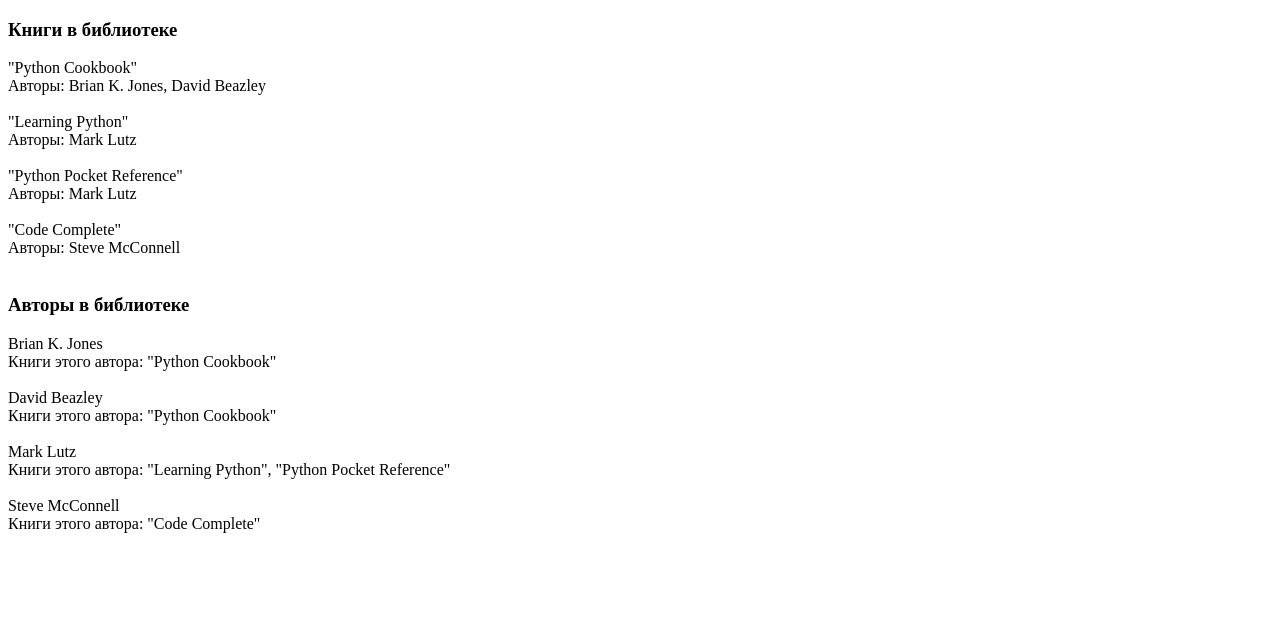
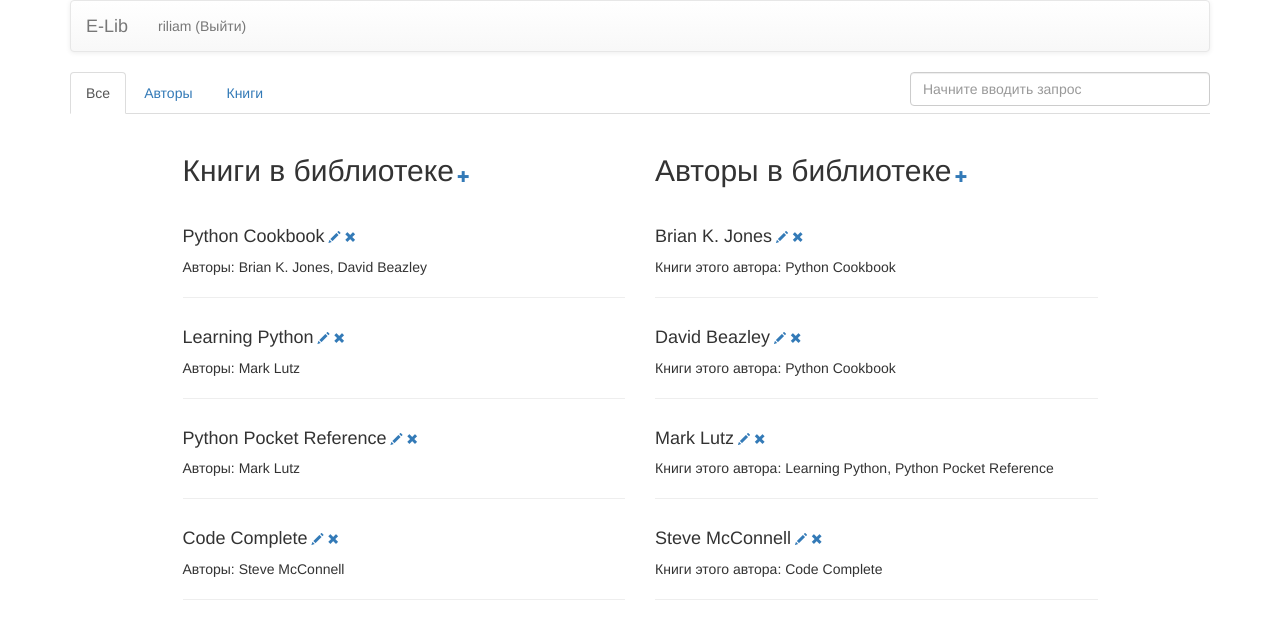
Before and after one commit to Riliam/elib, a Flask app: page / in a window 1280 px wide. Shown: the top 639 px of the page. Run offline with Flask 2, Linux system fonts and the light colour scheme; data comes from the database, SQL or seed files in the repository; some libraries are stand-ins or nearby versions.

Commit message:
Instant search

```diff
--- a/app.py
+++ b/app.py
@@ -1,6 +1,7 @@
-from flask import Flask, render_template
+from flask import Flask, render_template, request, jsonify
 from database import db_session
 from models import Book, Author
+
 
 DEBUG = True
 
@@ -15,9 +16,23 @@ def index():
     return render_template("index.html", books=books, authors=authors)
 
 
+@app.route("/_search")
+def search():
+    query = request.args.get("search_query")
+
+    sql_query = "%{}%".format(query)
+    books = Book.query.filter(Book.title.like(sql_query))
+    authors = Author.query.filter(Author.name.like(sql_query))
+
+    books_markup = render_template("__books.html", books=books)
+    authors_markup = render_template("__authors.html", authors=authors)
+
+    return jsonify(books_markup=books_markup, authors_markup=authors_markup)
+
+
 @app.teardown_appcontext
 def shutdown_session(exception=None):
     db_session.remove()
 
 if __name__ == '__main__':
-    app.run()
+    app.run(host='0.0.0.0')
--- a/models.py
+++ b/models.py
@@ -36,4 +36,4 @@ class Author(Base):
         return "id: {}, title: {}".format(self.id, self.name)
 
     def get_booktitles_list(self):
-        return map(lambda b: "\"{}\"".format(b.title), self.books)
+        return map(lambda b: "{}".format(b.title), self.books)
--- a/static/script.js
+++ b/static/script.js
@@ -1,4 +1,25 @@
 $(document).ready(function() {
+
+  $("#id-search").on("keyup", function() {
+    var search_query = $(this).val();
+    $.ajax({
+      type: "GET",
+      url: "/_search",
+      data: {search_query: search_query},
+      success: function(response){
+        $("#id-enumerate-books").html(response.books_markup);
+        $("#id-enumerate-authors").html(response.authors_markup);
+      },
+      error: function(response){
+        alert("Search error");
+      }
+    });
+  });
+
+
+
+
+
   $("#id-toggle-books-entries").on("click", function() {
 
     $("#id-list-books-entries").removeClass("hidden col-md-offset-3").addClass("col-md-offset-3");
--- a/templates/__authors.html
+++ b/templates/__authors.html
@@ -1,11 +1,13 @@
 {% for author in authors %}
 <div>
-  <div>
-    {{author.name}}
-  </div>
-  <div>
-    Книги этого автора: {{author.get_booktitles_list()|join(', ')}}
-  </div>
+  <h4 class="inline-header"> {{author.name}} </h4>
+  <small><a href="#"><span class="glyphicon glyphicon-pencil" aria-hidden="true"></span></a></small>
+  <small><a href="#"><span class="glyphicon glyphicon-remove" aria-hidden="true"></span></a></small>
+  <p>
+    Книги этого автора:
+    {{ author.get_booktitles_list()|join(', ') }}
+
+  </p>
 </div>
-<br>
+<hr>
 {% endfor %}
--- a/templates/__books.html
+++ b/templates/__books.html
@@ -1,11 +1,11 @@
 {% for book in books %}
 <div>
-  <div>
-    "{{book.title}}"
-  </div>
-  <div>
+  <h4 class="inline-header"> {{book.title}} </h4>
+  <small><a href="#"><span class="glyphicon glyphicon-pencil" aria-hidden="true"></span></a></small>
+  <small><a href="#"><span class="glyphicon glyphicon-remove" aria-hidden="true"></span></a></small>
+  <p>
     Авторы: {{book.get_authornames_list()|join(', ')}}
-  </div>
+  </p>
 </div>
-<br>
+<hr>
 {% endfor %}
--- /dev/null
+++ b/templates/__header.html
@@ -0,0 +1,13 @@
+<nav class="navbar navbar-default" role="navigation">
+  <div class="container">
+    <div class="navbar-header">
+      <a class="navbar-brand" href="/">
+        <span>E-Lib</span>
+      </a>
+    </div>
+    <p class="navbar-text navbar-left">
+      riliam
+      (<a href="#" class="navbar-link">Выйти</a>)
+    </p>
+  </div>
+</nav>
--- /dev/null
+++ b/templates/__nav.html
@@ -0,0 +1,14 @@
+<div class="row">
+  <div class="col-md-12">
+    <ul class="nav nav-tabs">
+      <li class="active"><a href="#" id="id-toggle-all-entries">Все</a></li>
+      <li><a href="#" id="id-toggle-authors-entries">Авторы</a></li>
+      <li><a href="#" id="id-toggle-books-entries">Книги</a></li>
+      <li class="pull-right">
+        <form class="form-inline">
+          <input type="text" id="id-search" class="form-control" placeholder="Начните вводить запрос" style="width: 300px;">
+        </form>
+      </li>
+    </ul>
+  </div>
+</div>
--- a/templates/_base.html
+++ b/templates/_base.html
@@ -3,20 +3,25 @@
 <head>
   <meta charset="UTF-8">
   <title></title>
+  <link href="{{ url_for('static', filename='dist/css/bootstrap.min.css') }}" rel="stylesheet" type="text/css">
+  <link href="{{ url_for('static', filename='dist/css/bootstrap-theme.min.css') }}" rel="stylesheet" type="text/css">
+  <link href="{{ url_for('static', filename='style.css') }}" rel="stylesheet" type="text/css">
+  <script src="{{ url_for('static', filename='jquery-2.1.1.min.js') }}"></script>
+  <script src="{{ url_for('static', filename='dist/js/bootstrap.min.js') }}"></script>
+  <script src="{{ url_for('static', filename='script.js') }}"></script>
 </head>
 <body>
+  <div class="container">
+    {% include "__header.html" %}
 
-  <div>
-    <div>
-      {% block header %}{% endblock %}
-    </div>
+    {% include "__nav.html" %}
 
-    <div>
-      {% block search %}{% endblock %}
-    </div>
+    <br>
 
-    <div>
-      {% block content %}{% endblock %}
+    <div class="row">
+      <div class="col-md-10 col-md-offset-1">
+        {% block content %}{% endblock %}
+      </div>
     </div>
   </div>
 
--- a/templates/index.html
+++ b/templates/index.html
@@ -1,13 +1,25 @@
 {% extends "_base.html" %}
 
+{% block nav %}
+
+{% endblock nav %}
 {% block content %}
-  <h3>Книги в библиотеке</h3>
-  <div>
-    {% include "__books.html" %}
+  <div class="col-md-6" id="id-list-books-entries">
+    <h2 class="inline-header">Книги в библиотеке</h2>
+    <small><a href="#"><span class="glyphicon glyphicon-plus" aria-hidden="true"></span></a></small>
+    <br><br>
+    <div id="id-enumerate-books">
+      {% include "__books.html" %}
+    </div>
+    <br>
   </div>
 
-  <h3>Авторы в библиотеке</h3>
-  <div>
-    {% include "__authors.html" %}
+  <div class="col-md-6" id="id-list-authors-entries">
+    <h2 class="inline-header">Авторы в библиотеке</h2>
+    <small><a href="#"><span class="glyphicon glyphicon-plus" aria-hidden="true"></span></a></small>
+    <br><br>
+    <div id="id-enumerate-authors">
+      {% include "__authors.html" %}
+    </div>
   </div>
-{% endblock %}
+{% endblock content %}
```
